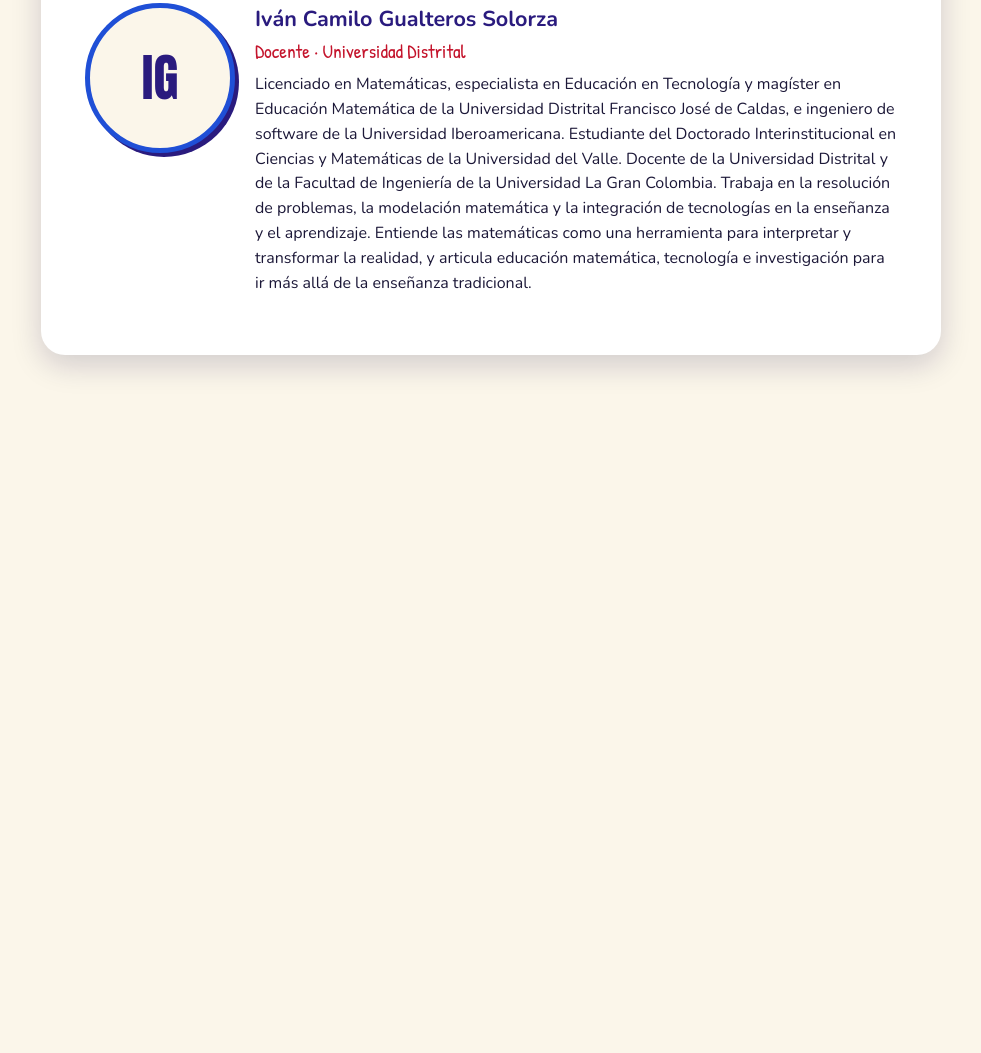
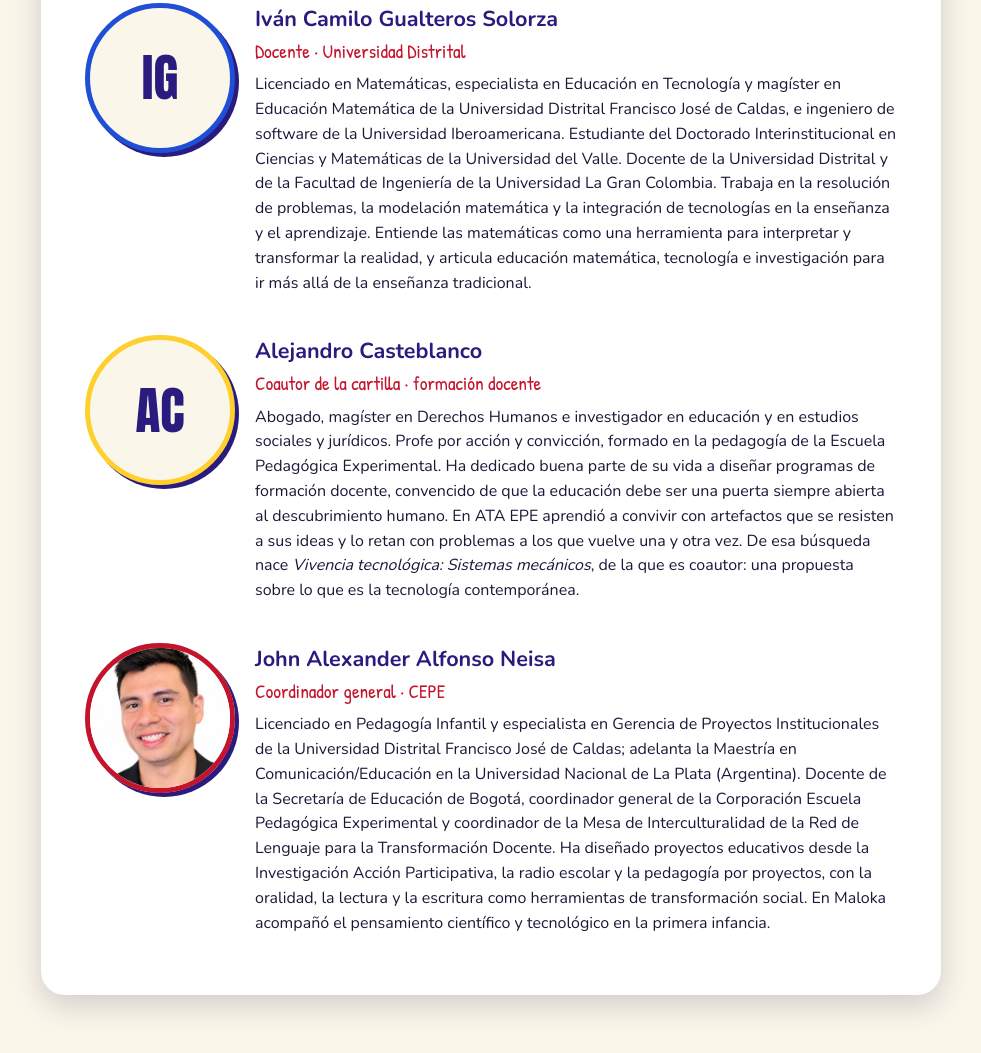
Before and after one commit to Sebrodriguezg/GIVIE-, a plain HTML site: page secciones/givie.html in a window 1280 px wide. Shown: the part 1908-2961 px from the top of the page, without its empty margins (149-1130 px from the left). Before the commit the page ends 2327 px from the top, so only its background shows below. Drawn offline with nearby package versions, Linux system fonts and the light colour scheme.

Commit message:
GIVIE: Alejandro Casteblanco y John Alexander Alfonso Neisa
Alejandro aparece con sus iniciales mientras llega su foto.

Co-Authored-By: Claude Opus 5.5 <noreply@anthropic.com>

```diff
--- a/secciones/givie.html
+++ b/secciones/givie.html
@@ -106,6 +106,36 @@
           articula educación matemática, tecnología e investigación para ir más allá de la enseñanza tradicional.</p>
       </div>
     </article>
+
+    <article class="miembro">
+      <span class="miembro-iniciales" aria-hidden="true">AC</span>
+      <div>
+        <h3>Alejandro Casteblanco</h3>
+        <p class="miembro-rol">Coautor de la cartilla · formación docente</p>
+        <p>Abogado, magíster en Derechos Humanos e investigador en educación y en estudios sociales y jurídicos. Profe
+          por acción y convicción, formado en la pedagogía de la Escuela Pedagógica Experimental. Ha dedicado buena parte
+          de su vida a diseñar programas de formación docente, convencido de que la educación debe ser una puerta
+          siempre abierta al descubrimiento humano. En ATA EPE aprendió a convivir con artefactos que se resisten a sus
+          ideas y lo retan con problemas a los que vuelve una y otra vez. De esa búsqueda nace <i>Vivencia tecnológica: Sistemas mecánicos</i>, de la que es coautor: una propuesta sobre lo
+          que es la tecnología contemporánea.</p>
+      </div>
+    </article>
+
+    <article class="miembro">
+      <img src="../img/givie/john.jpg" alt="John Alexander Alfonso Neisa" loading="lazy">
+      <div>
+        <h3>John Alexander Alfonso Neisa</h3>
+        <p class="miembro-rol">Coordinador general · CEPE</p>
+        <p>Licenciado en Pedagogía Infantil y especialista en Gerencia de Proyectos Institucionales de la Universidad
+          Distrital Francisco José de Caldas; adelanta la Maestría en Comunicación/Educación en la Universidad Nacional de
+          La Plata (Argentina). Docente de la Secretaría de Educación de Bogotá, coordinador general de la Corporación
+          Escuela Pedagógica Experimental y coordinador de la Mesa de Interculturalidad de la Red de Lenguaje para la
+          Transformación Docente. Ha diseñado proyectos educativos desde la Investigación Acción Participativa, la radio
+          escolar y la pedagogía por proyectos, con la oralidad, la lectura y la escritura como herramientas de
+          transformación social. En Maloka acompañó el pensamiento científico y tecnológico en la primera infancia.
+         </p>
+      </div>
+    </article>
   </div>
 </main>
 </body>
```
Also changed, not shown: img/givie/john.jpg (added).
